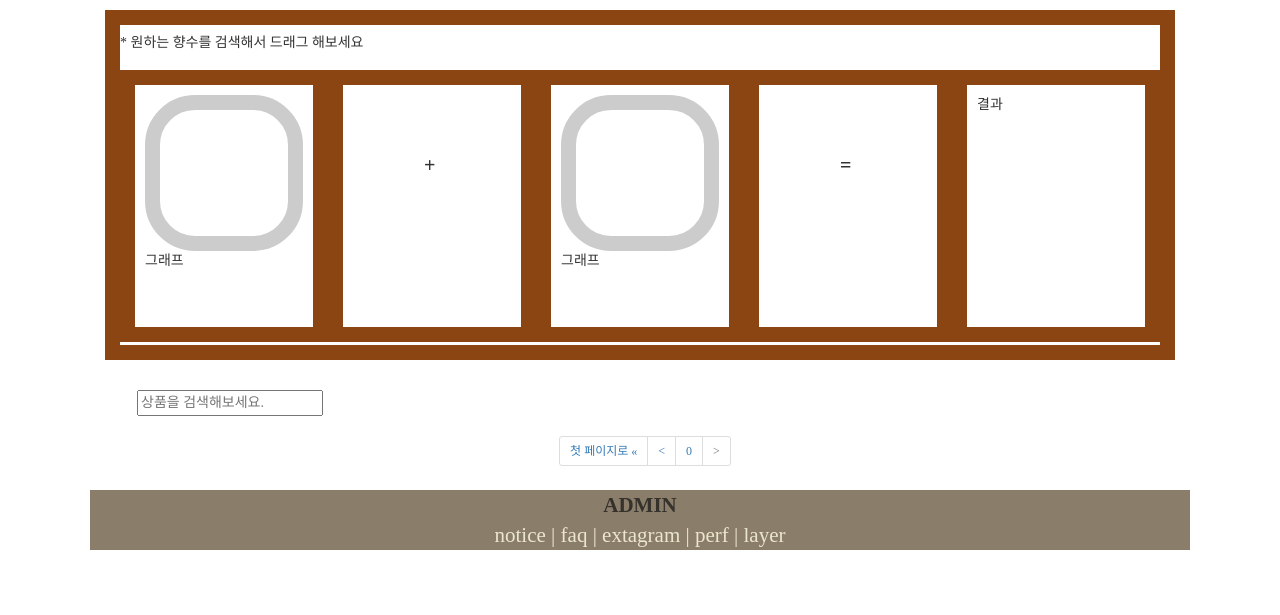
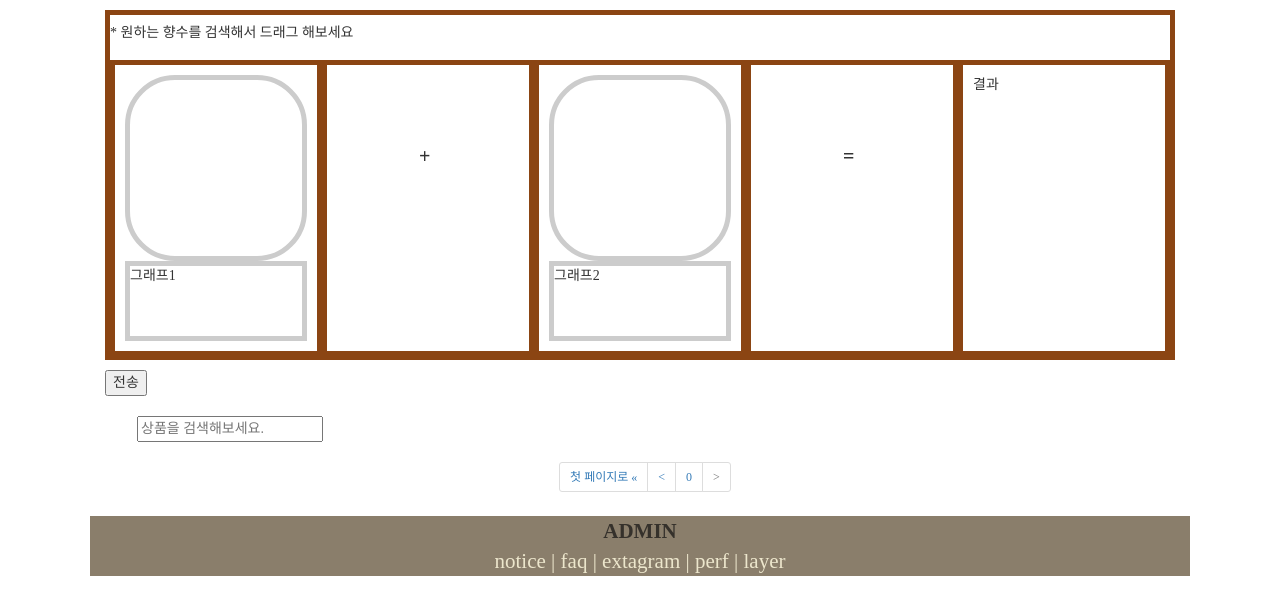
Before and after one commit to sjh3678/ExquisME, a Java web app: page /layer/write in a window 1280 px wide. Shown: the part 60-675 px from the top of the page. Run offline with Spring Boot 4, a stand-in JSP engine, Linux system fonts and the light colour scheme; data that the repository does not hold is empty; the project's own start-up code is not run, and a stand-in starts its controllers and pages.

Commit message:
layer push

```diff
--- a/src/main/java/web/controller/LayerController.java
+++ b/src/main/java/web/controller/LayerController.java
@@ -26,6 +26,10 @@ public class LayerController {
 	//서비스 객체
 	@Autowired LayerService layerService;
 
+	@RequestMapping(value="/layer/error")
+	public String layerError() {
+		return "/layout/error";
+	}
 
 	@RequestMapping(value="/layer/list")
 	public void layerList(PagingLayer paramData, Model model) {}
@@ -79,6 +83,13 @@ public class LayerController {
 		int like = layerService.getCntLike(userNo);
 
 	}
+	@RequestMapping(value="/layer/delete")
+	public void layerLikeDelete(HttpSession session) {	//레이어드 좋아요 취소
+		int userNo = (int) session.getAttribute("userNo");
+		//레이어드 좋아요 조회
+		int like = layerService.getCntLike(userNo);
+
+	}
 
 	@RequestMapping(value="/layer/write")
 	public void layerInsert(PagingLayerWrite paramData, Model model) {
@@ -98,10 +109,10 @@ public class LayerController {
 	}
 
 	@RequestMapping(value="/layer/write", method = RequestMethod.POST)
-	public void layerInsertProc(HttpSession session, Model model) { //레이어드 등록
+	public String layerInsertProc(HttpSession session, Model model) { //레이어드 등록
 		int userNo = (int) session.getAttribute("userNo");
 
-
+		return "redirect: /layer/list";
 	}
 
 	@RequestMapping(value="/layer/write_ok", method = RequestMethod.POST)
--- a/src/main/webapp/WEB-INF/views/layer/list.jsp
+++ b/src/main/webapp/WEB-INF/views/layer/list.jsp
@@ -8,7 +8,6 @@
 
 <script type="text/javascript">
 $(document).ready(function(){
-
 	loadList(); //init list
 
 
@@ -69,7 +68,7 @@ window.onscroll = function(e) {
     //window height + window scrollY 값이 document height보다 클 경우,
     if((window.innerHeight + window.scrollY) >= document.body.offsetHeight) {
     	//실행할 로직 (콘텐츠 추가)
-    		loadList();
+	    	loadList();
         //$('#result').append(addContent);
     }
 };
--- a/src/main/webapp/WEB-INF/views/layer/list_ok.jsp
+++ b/src/main/webapp/WEB-INF/views/layer/list_ok.jsp
@@ -27,7 +27,7 @@
 		<div id="perf_name1">1 :${layer.PNAME1 }</div>
 		<div id="perf_name2">2 :${layer.PNAME2 }</div>
 
-		<div id="heart">♡</div>
+		<div id="heart"><img alt="heart" src="/resources/img/heart/heartBlank"></div>
 		<div id="heart_cnt">좋아요 수 : ${layer.SCNT }</div>
     </div>
 </c:forEach>
--- a/src/main/webapp/WEB-INF/views/layer/write.jsp
+++ b/src/main/webapp/WEB-INF/views/layer/write.jsp
@@ -59,35 +59,38 @@
 	width: 100%;
 	height: 350px;
 	margin: 10px auto;
-	border: solid 15px #8B4513;
+	border: solid 5px #8B4513;
 }
 .layer-item {
 	width: 20%;
-	height: 85%;
+	height: 87%;
 	margin: 10px auto;
 	padding: 10px;
-	border: solid 15px #8B4513;
+	border: solid 5px #8B4513;
 	float: left;
 }
 .layer-img {
-	border: 15px solid #ccc;
+	border: 5px solid #ccc;
 	border-radius: 50px;
+}
+.layer-img div{
+	display: none;
 }
 .layer-result {
 	width: 20%;
-	height: 85%;
+	height: 87%;
 	margin: 10px auto;
 	padding: 10px;
-	border: solid 15px #8B4513;
+	border: solid 5px #8B4513;
 	float: left;
 }
 
 .layer-operator {
 	width: 20%;
-	height: 85%;
+	height: 87%;
 	margin: 10px auto;
 	padding: 10px;
-	border: solid 15px #8B4513;
+	border: solid 5px #8B4513;
 	float: left;
 	font-size: 20px;
 }
@@ -102,13 +105,13 @@
 	width:100%;
 	height: 70%;
 	margin: 0 auto;
-	boarder:solid 1px #ccc;
+	border:solid 5px #ccc;
 }
 .graf-bar {
 	width:100%;
 	height: 30%;
 	margin: 0 auto;
-	boarder:solid 1px #ccc;
+	border:solid 5px #ccc;
 }
 
 li span {
@@ -145,6 +148,31 @@ $(document).ready(function(){
 	}
 
 //	$(document).on("click", "input[name='curP']", loadCurPage())
+
+
+/* 		var layerResult = ("#img1").children(":first-child");
+		var idx = $(this).children().attr("data-img");
+		$("[data-div='" + idx + "']").append( layerResult ); */
+
+
+$(".layer-img").on("DOMNodeInserted", function() {
+// 	console.log("event")
+// 	console.log( $(this).children().length )
+
+	var len = $(this).children().length;
+
+	if( len == 1 ) {
+// 		console.log('one')
+	} else {
+// 		console.log('more')
+
+		var before = $(this).children(":first-child");
+		var idx = $(this).children().attr("data-img");
+		$("[data-div='" + idx + "']").append( before );
+	}
+
+
+})
 
 
 });
@@ -206,8 +234,19 @@ function drag(ev) {
 
 function drop(ev) {
 	ev.preventDefault();
+
 	var data = ev.dataTransfer.getData("text");
+
+	if( $(ev.target).hasClass("perf_img") ) {
+		console.log($(ev.target).parent().get(0).appendChild( document.getElementById(data) ));
+		$(ev.target).parent().get(0).appendChild( document.getElementById(data) )
+
+		var idx = $(ev.target).attr("data-img");
+		console.log( idx )
+		$("[data-div='" + idx + "']").append( $(ev.target) );
+	} else {
 		ev.target.appendChild(document.getElementById(data));
+	}
 }
 
 </script>
@@ -215,21 +254,26 @@ function drop(ev) {
 
 <div class="container">
 
+<form action="/layer/write" method="post">
 	<div class="layer-container">
 		<h5>* 원하는 향수를 검색해서 드래그 해보세요</h5>
 		<div class="layer-item">
-		<div class="layer-img" ondrop="drop(event)" ondragover="dragEnter(event)"></div>
-		<div class="graf-bar">그래프</div>
+			<div class="layer-img" id="img1" ondrop="drop(event)" ondragover="dragEnter(event)"></div>
+			<div class="graf-bar" id="graf1">그래프1</div>
 		</div>
 		<div class="layer-operator" ><span class="child">+</span></div>
 		<div class="layer-item">
-		<div class="layer-img" ondrop="drop(event)" ondragover="dragEnter(event)"></div>
-		<div class="graf-bar">그래프</div>
+			<div class="layer-img" id="img2" ondrop="drop(event)" ondragover="dragEnter(event)"></div>
+			<div class="graf-bar" id="graf2">그래프2</div>
 		</div>
 		<div class="layer-operator" ><span class="child">=</span></div>
-	<div class="layer-result">결과</div>
+		<div class="layer-result">결과
+			<div class="imgbox1"></div>
+			<div class="imgbox2"></div>
 		</div>
-
+	</div>
+	<input type="button" id="submit" value="전송" />
+</form>
 
 
 
--- a/src/main/webapp/WEB-INF/views/layer/write_ok.jsp
+++ b/src/main/webapp/WEB-INF/views/layer/write_ok.jsp
@@ -3,10 +3,11 @@
 <%@ taglib prefix="c" uri="http://java.sun.com/jsp/jstl/core" %>
 
 <div class="flex-container">
-<c:forEach items="${list }" var="perf">
+<c:forEach items="${list }" var="perf" varStatus="i">
     <div class="flex-items">
-		<div class="perf_pic" ondrop="drop(event)" ondragover="dragEnter(event)">
-			<img class="perf_img" id="${perf.STORED_NAME }" style="width:70px; height:80px; display: block; margin: auto;"
+<%-- 		<div class="perf_pic" data-div="${i.index }" ondrop="drop(event)" ondragover="dragEnter(event)"> --%>
+		<div class="perf_pic" data-div="${i.index }" ondragover="dragEnter(event)">
+			<img class="perf_img" data-img="${i.index }" id="${perf.STORED_NAME }" style="width:70px; height:80px; display: block; margin: auto;"
 			src="/resources/img/perf/${perf.STORED_NAME }" draggable="true" ondragstart="drag(event)">
 		</div>
 		<div class="perf_name">${perf.PERFUME_NAME }</div>
--- a/src/main/webapp/WEB-INF/views/layout/pagingLayer.jsp
+++ b/src/main/webapp/WEB-INF/views/layout/pagingLayer.jsp
@@ -29,7 +29,6 @@
 </c:if>
 
 <!-- 페이징 리스트 -->
-<% int i=0;%>
 <c:forEach begin="${paging.startPage }" end="${paging.endPage }" var="i">
 <c:if test="${paging.curPage eq i }">
 	<li><span onclick=loadCurPage(${i })><input name ="curP" type="hidden" value="${i }"/>${i }</span></li>
```
Also changed, not shown: src/main/java/web/controller/UserInterceptor.java (added, +33 -0 lines), src/main/webapp/WEB-INF/views/layout/error.jsp (added, +32 -0 lines), src/main/webapp/resources/img/heart/heartEmpty.png (added), src/main/webapp/resources/img/heart/heartRed.png (added). Lines whose indentation alone changed are shown as unchanged.
